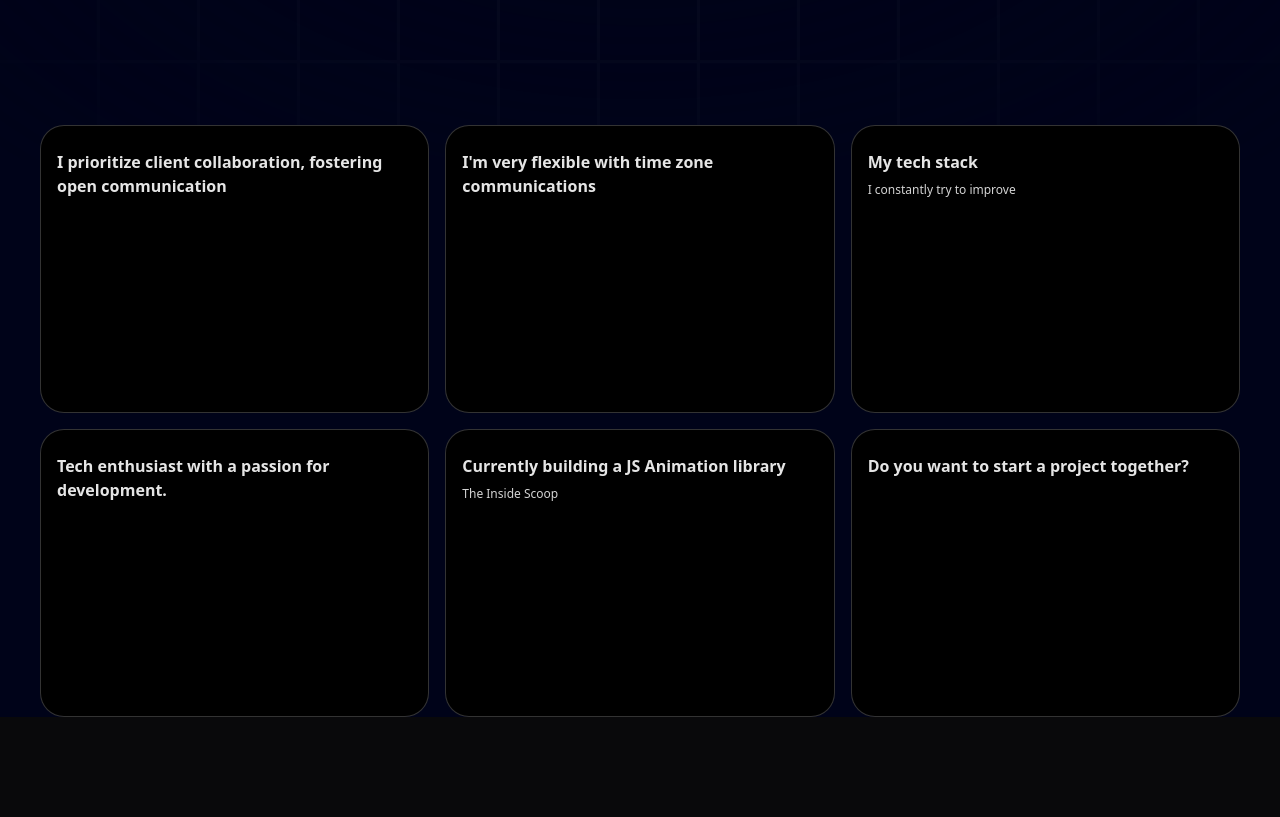
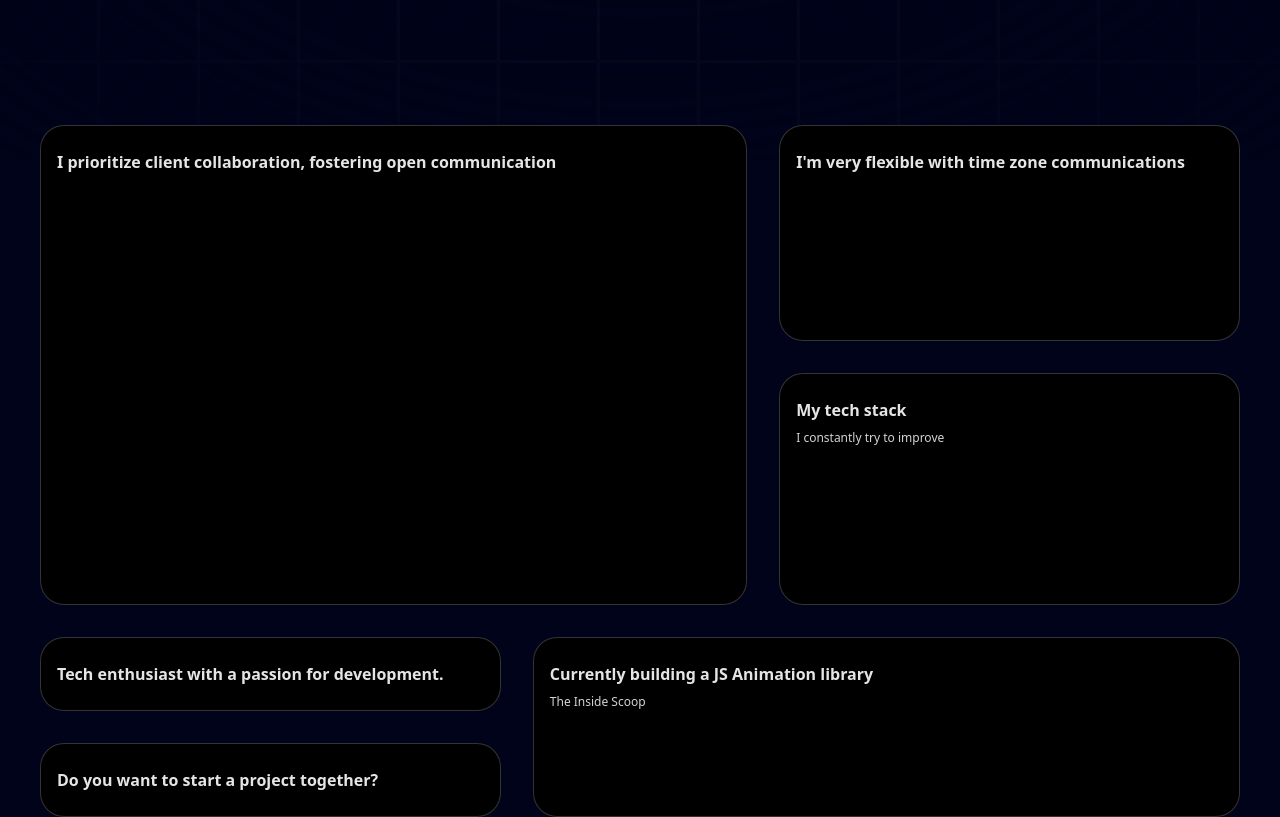
Before and after one commit to Saeedul/saeedul-portfolio, a Next.js app: page / in a window 1280 px wide. Shown: the part 640-1457 px from the top of the page. Before the commit the page ends 1357 px from the top, so only its background shows below. Built offline with nearby package versions, Linux system fonts and the light colour scheme.

Commit message:
added bentogrid responsiveness

```diff
--- a/components/Grid.tsx
+++ b/components/Grid.tsx
@@ -12,6 +12,7 @@ const Grid = () => {
                 key={item.id}
                 title={item.title}
                 description={item.description}
+                className={item.className}
                 />
             ))}
         </BentoGrid>
--- a/components/ui/BentoGrid.tsx
+++ b/components/ui/BentoGrid.tsx
@@ -10,12 +10,21 @@ export const BentoGrid = ({
   return (
     <div
       className={cn(
-        "grid md:auto-rows-[18rem] grid-cols-1 md:grid-cols-3 gap-4 max-w-7xl mx-auto ",
+        "grid grid-cols-1 md:grid-cols-6 lg:grid-cols-5 md:grid-row-7 gap-8 max-w-7xl mx-auto ",
+        // "grid grid-cols-1 md:grid-cols-5 gap-8 max-w-7xl mx-auto ",
         className
       )}
     >
       {children}
     </div>
+    // <div
+    //   className={cn(
+    //     "grid md:auto-rows-[18rem] grid-cols-1 md:grid-cols-3 gap-4 max-w-7xl mx-auto ",
+    //     className
+    //   )}
+    // >
+    //   {children}
+    // </div>
   );
 };
 
```
